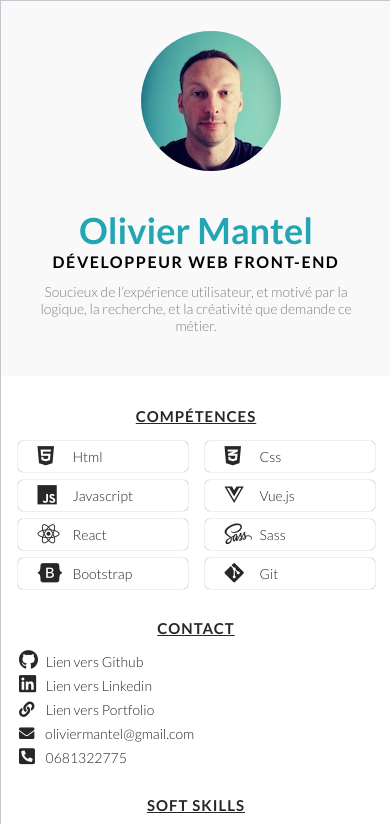
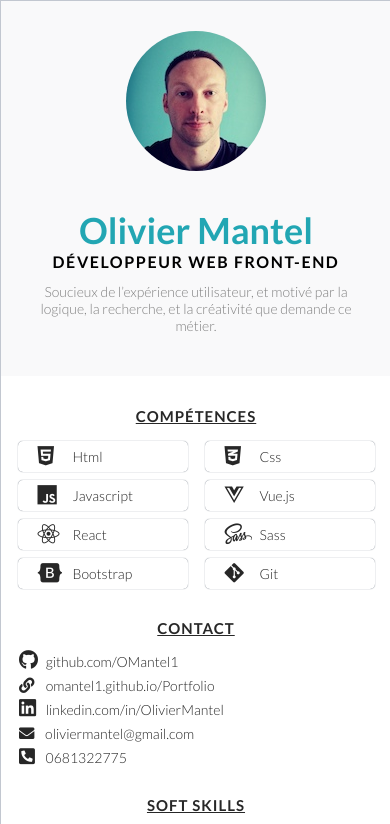
Before and after one commit to OMantel1/Cv-Olivier-Mantel, a website: page index.html in a window 390 px wide. Shown: the top 824 px of the page. Drawn offline with Linux system fonts and the light colour scheme.

Commit message:
Update cv - Fix mobile photo issue - Change contact text link

```diff
--- a/index.html
+++ b/index.html
@@ -90,17 +90,18 @@
                     <ul>
                         <li class="contactItems">
                             <i class="fab fa-github"></i>
-                            <a href="https://github.com/OMantel1" target="_blank" rel="noopener"> Lien vers Github</a>
+                            <a href="https://github.com/OMantel1" target="_blank" rel="noopener">
+                                github.com/OMantel1</a>
+                        </li>
+                        <li class="contactItems">
+                            <i class="fas fa-link"></i>
+                            <a href="https://omantel1.github.io/Portfolio/" target="_blank" rel="noopener">
+                                omantel1.github.io/Portfolio</a>
                         </li>
                         <li class="contactItems">
                             <i class="fab fa-linkedin"></i>
                             <a href="https://www.linkedin.com/in/OlivierMantel" target="_blank" rel="noopener">
-                               Lien vers Linkedin</a>
-                        </li>
-                        <li class="contactItems">
-                            <i class="fas fa-link"></i>
-                            <a href="https://omantel1.github.io/Portfolio/" target="_blank" rel="noopener"> Lien
-                                vers Portfolio</a>
+                                linkedin.com/in/OlivierMantel</a>
                         </li>
                         <li class="contact-mail"><i class="fas fa-envelope"></i>
                             oliviermantel@gmail.com
--- a/sass/style.scss
+++ b/sass/style.scss
@@ -172,7 +172,7 @@ body {
     }
 
     #photo {
-        margin-left: 30px;
+        // margin-left: 30px;
         order: 1;
     }
 
```
Also changed, not shown: css/style.css, 1 other file.
